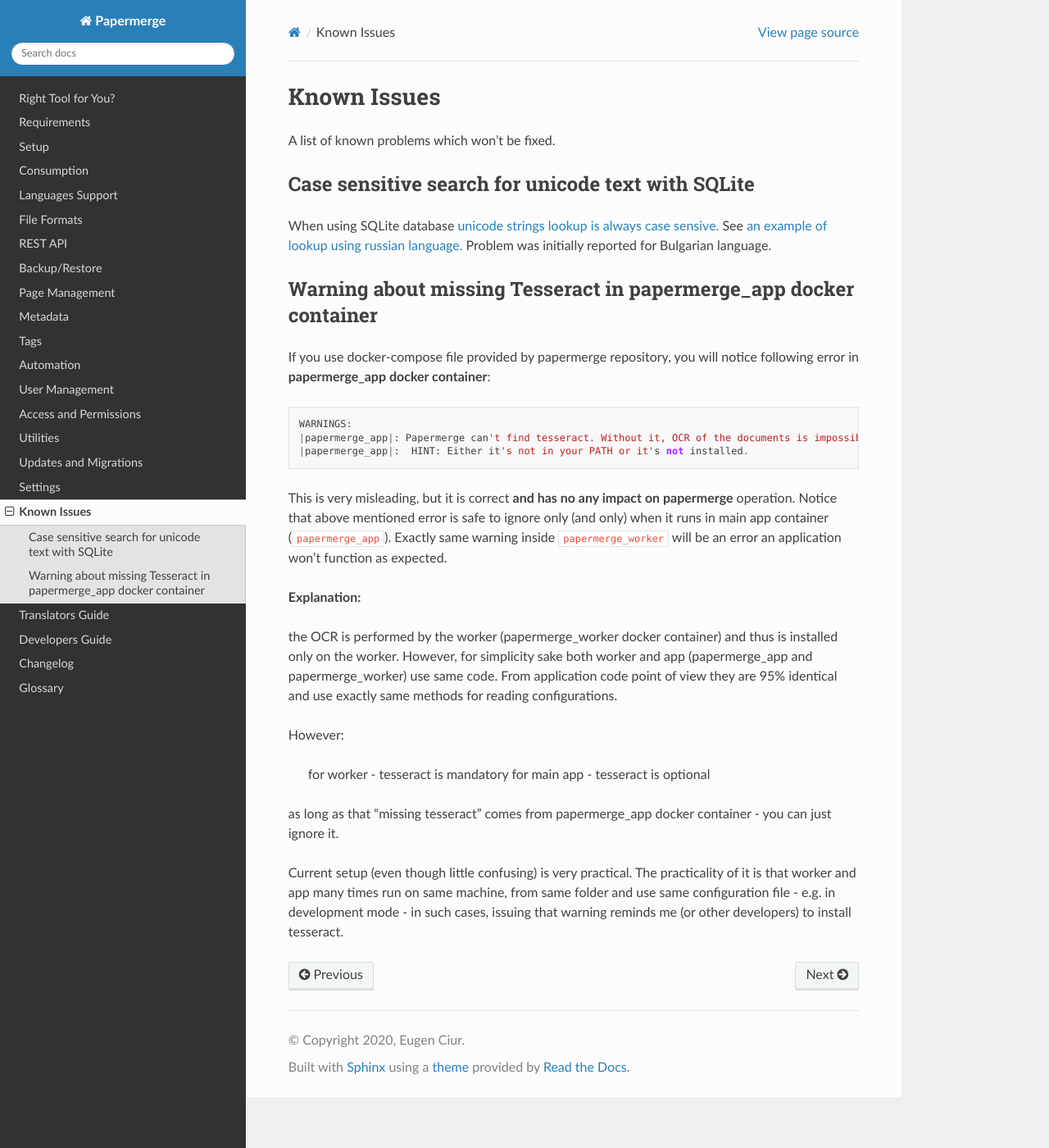
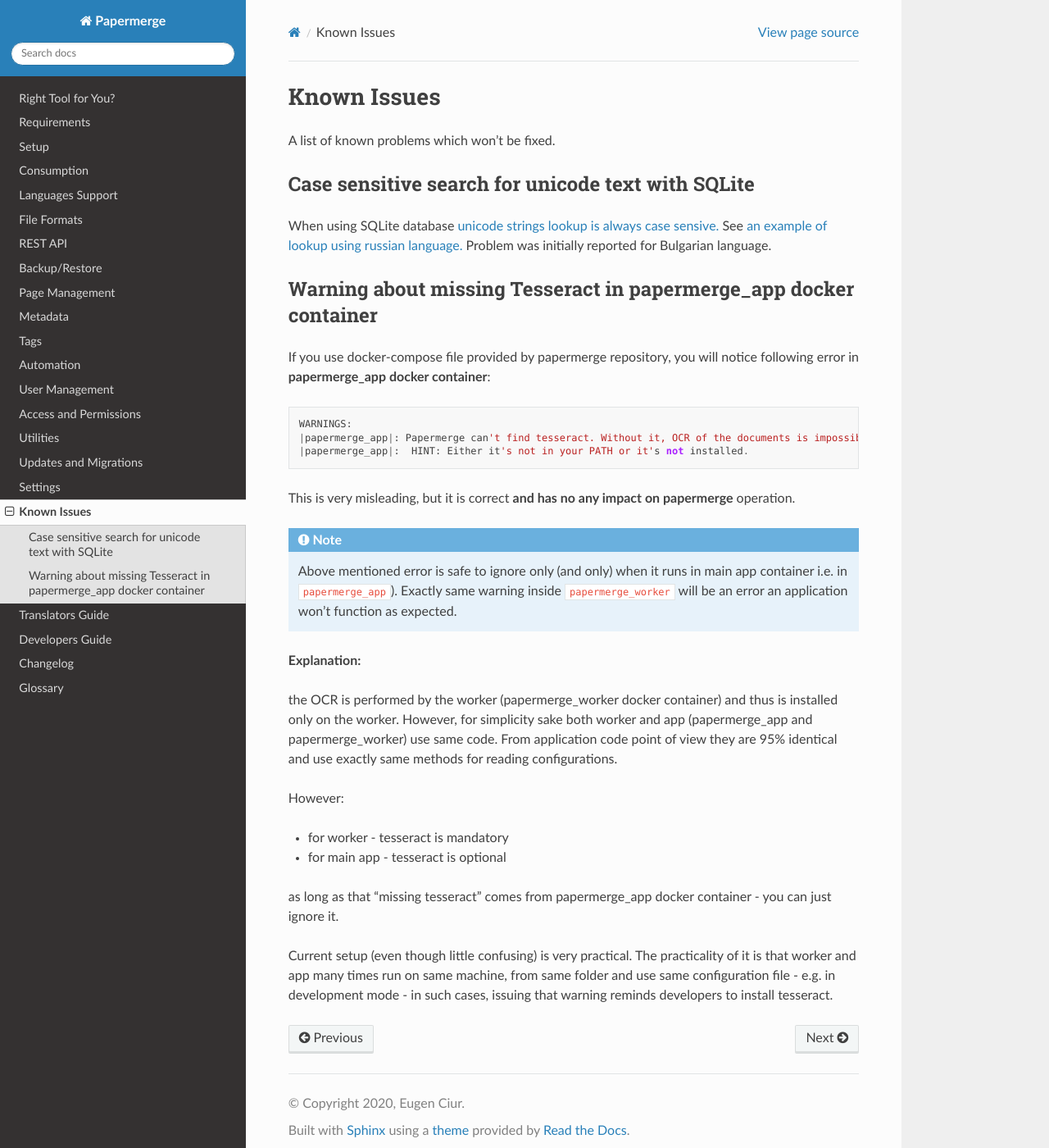
Before and after one commit to ciur/papermerge, a Sphinx documentation site: the page built from docs/source/known_issues.rst, in a window 1280 px wide and 1400 px high. Shown: the whole window at 82% size. Built offline with Sphinx 7.4.7 and the Read the Docs theme 2.0.0, drawn with Linux system fonts in a browser that asks for light colours.

Commit message:
documentation updated

```diff
--- a/docs/source/known_issues.rst
+++ b/docs/source/known_issues.rst
@@ -25,8 +25,13 @@
 
 This is very misleading, but it is correct **and has no any impact on papermerge**
 operation.
-Notice that above mentioned error is safe to ignore only (and only) when it runs in main app container
-(``papermerge_app``). Exactly same warning inside ``papermerge_worker`` will be an error an application won't function as expected.
+
+.. note::
+
+    Above mentioned error is safe to ignore only (and only) when it runs in
+    main app container i.e. in ``papermerge_app``). Exactly same warning inside
+    ``papermerge_worker`` will be an error an application won't function as
+    expected.
 
 **Explanation:**
 
@@ -34,8 +39,8 @@
 
 However:
 
-    for worker - tesseract is mandatory
-    for main app - tesseract is optional
+* for worker - tesseract is mandatory
+* for main app - tesseract is optional
 
 as long as that "missing tesseract" comes from papermerge_app docker container
 - you can just ignore it.
@@ -43,5 +48,5 @@
 Current setup (even though little confusing) is very practical. The
 practicality of it is that worker and app many times run on same machine, from
 same folder and use same configuration file - e.g. in development mode - in
-such cases, issuing that warning reminds me (or other developers) to install
+such cases, issuing that warning reminds developers to install
 tesseract.
```
